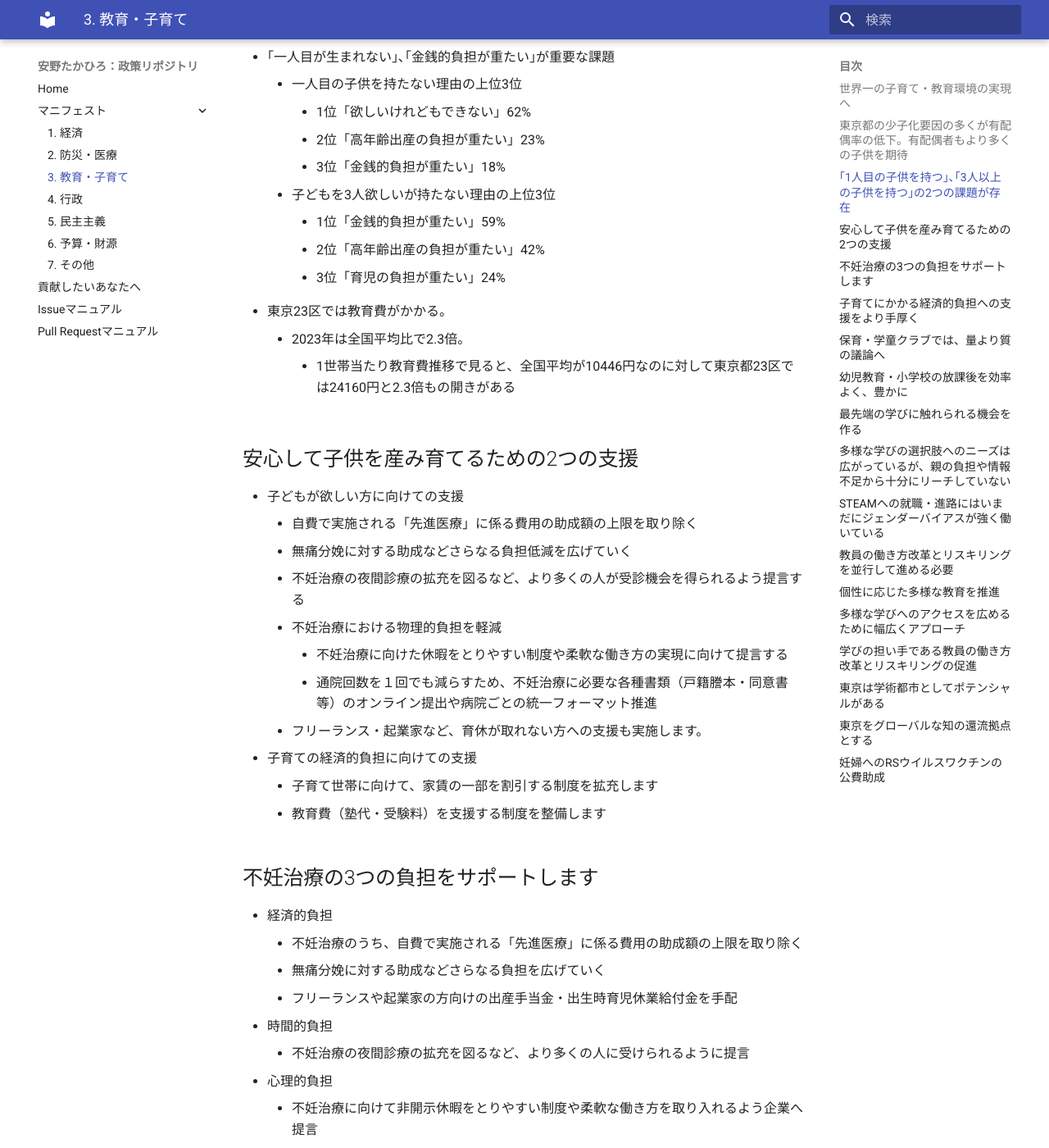
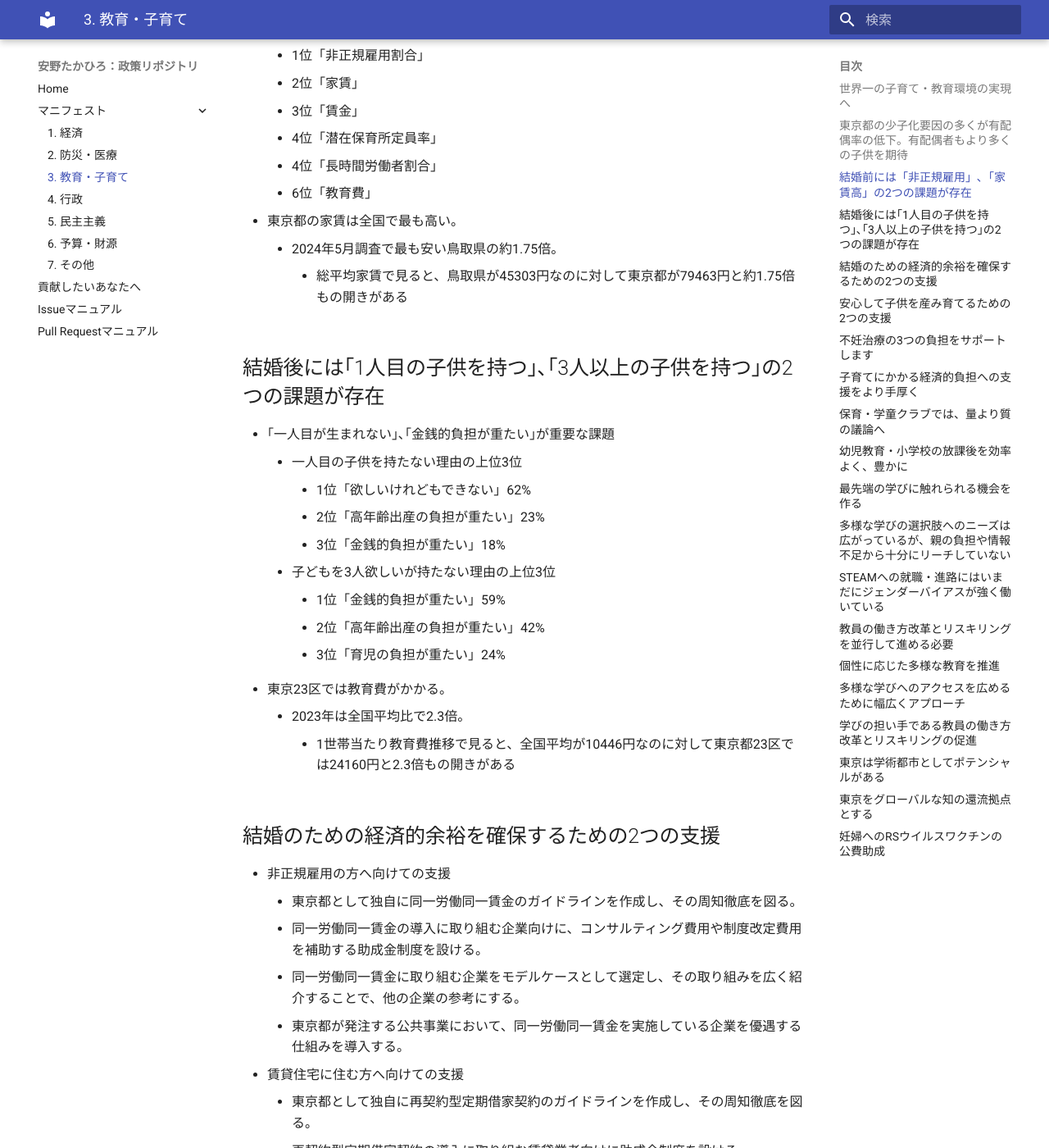
Before and after one commit to takahiroanno2024/election2024, an MkDocs documentation site: the page built from docs/manifest/education.md, in a window 1280 px wide and 1400 px high, scrolled down 1785 px. Shown: the whole window at 82% size. Built offline with MkDocs 1.6.1 and Material for MkDocs 9.7.7, drawn with Linux system fonts in a browser that asks for light colours; some of the changed text lies outside the part shown.

Commit message:
有配偶率向上のための非正規雇用対策と家賃高対策を追加

```diff
--- a/docs/manifest/education.md
+++ b/docs/manifest/education.md
@@ -33,7 +33,20 @@
 - 夫婦の理想子供数と現存子供数には大きな差があり､理想実現に向けたサポート余地が存在。
     - 夫婦の理想子ども数の平均は2.25だが、実際の出生子ども数は1.73と乖離。
 
-## ｢1人目の子供を持つ｣､｢3人以上の子供を持つ｣の2つの課題が存在
+## 結婚前には「非正規雇用」､「家賃高」の2つの課題が存在
+
+- 有配偶率低下に影響した要因のうち大きいのは「非正規雇用割合」「家賃」
+    - 1位「非正規雇用割合」
+    - 2位「家賃」
+    - 3位「賃金」
+    - 4位「潜在保育所定員率」
+    - 4位「長時間労働者割合」
+    - 6位「教育費」
+- 東京都の家賃は全国で最も高い。
+    - 2024年5月調査で最も安い鳥取県の約1.75倍。
+        - 総平均家賃で見ると、鳥取県が45303円なのに対して東京都が79463円と約1.75倍もの開きがある
+
+## 結婚後には｢1人目の子供を持つ｣､｢3人以上の子供を持つ｣の2つの課題が存在
 
 - ｢一人目が生まれない｣､｢金銭的負担が重たい｣が重要な課題
     - 一人目の子供を持たない理由の上位3位
@@ -47,6 +60,18 @@
 - 東京23区では教育費がかかる。
     - 2023年は全国平均比で2.3倍。
         - 1世帯当たり教育費推移で見ると、全国平均が10446円なのに対して東京都23区では24160円と2.3倍もの開きがある
+
+## 結婚のための経済的余裕を確保するための2つの支援
+
+- 非正規雇用の方へ向けての支援
+    - 東京都として独自に同一労働同一賃金のガイドラインを作成し、その周知徹底を図る。
+    - 同一労働同一賃金の導入に取り組む企業向けに、コンサルティング費用や制度改定費用を補助する助成金制度を設ける。
+    - 同一労働同一賃金に取り組む企業をモデルケースとして選定し、その取り組みを広く紹介することで、他の企業の参考にする。
+    - 東京都が発注する公共事業において、同一労働同一賃金を実施している企業を優遇する仕組みを導入する。
+- 賃貸住宅に住む方へ向けての支援
+    - 東京都として独自に再契約型定期借家契約のガイドラインを作成し、その周知徹底を図る。
+    - 再契約型定期借家契約の導入に取り組む賃貸業者向けに助成金制度を設ける。
+    - 再契約型定期借家契約を導入している賃貸物件に都の推奨マークを付ける。
 
 ## 安心して子供を産み育てるための2つの支援
 
```
